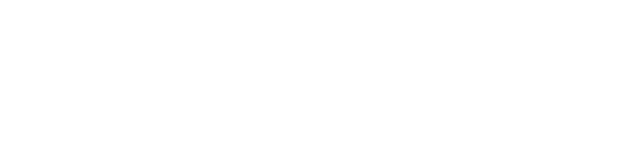
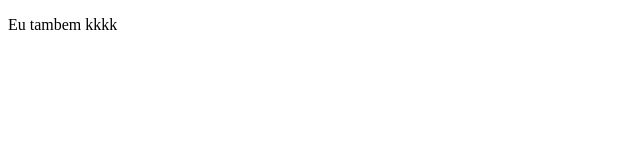
Before and after one commit to cayresbr/cayres.com, a plain HTML site: page index.html in a window 1280 px wide. Shown: the whole page, without its empty margins (0-640 px from the left). Drawn offline with Linux system fonts and the light colour scheme.

Commit message:
Update index.html

```diff
--- a/index.html
+++ b/index.html
@@ -12,7 +12,7 @@
 
 
     <script src="script.js"></script>
-
+    <p> Eu tambem kkkk</p>
 
 </body>
 
```
